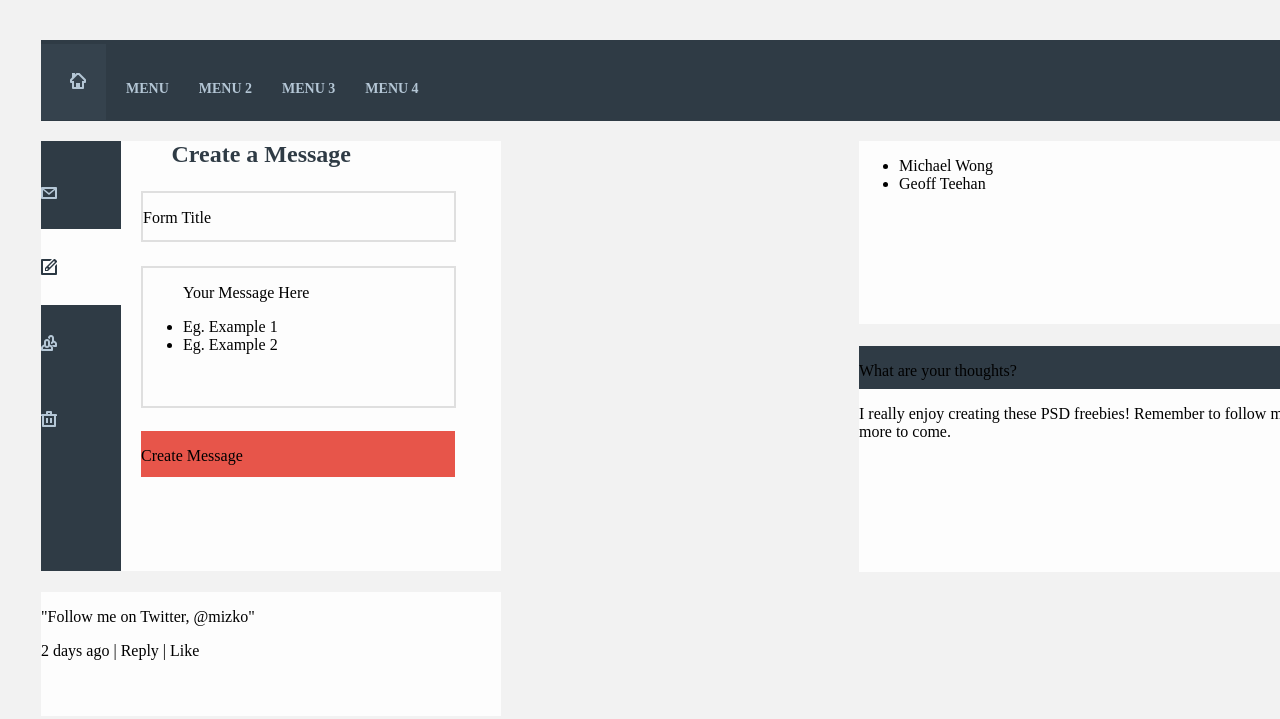
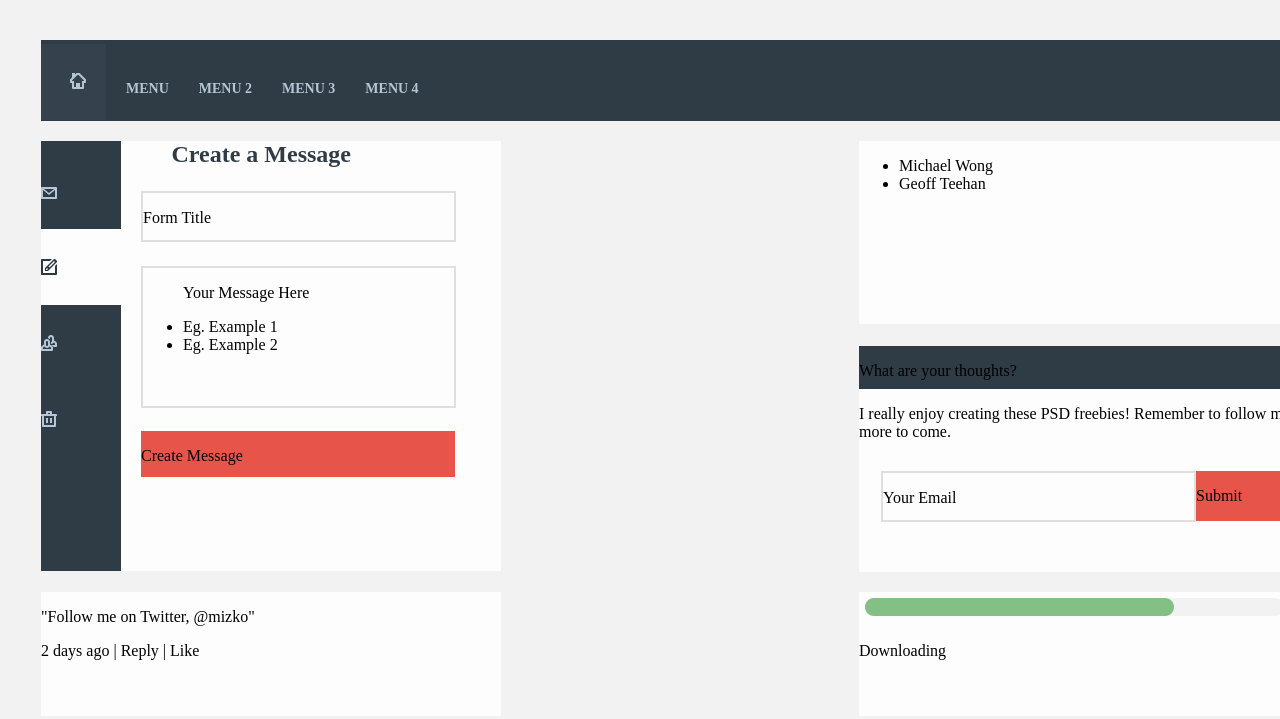
Before and after one commit to Ance92/seconddesign, a plain HTML site: page index.html in a window 1280 px wide. Shown: the top 719 px of the page. Drawn offline with Linux system fonts and the light colour scheme.

Commit message:
download and footer

```diff
--- a/index.html
+++ b/index.html
@@ -19,7 +19,7 @@
     </div>
 
     <!-- Content begin -->
-    <div class="clr"></div>
+
     <div class="cn_resize">
     <div class="content">
       <h2>Create a Message</h2>
@@ -70,8 +70,25 @@
         <p>I really enjoy creating these PSD freebies! Remember to follow me, more to come.</p>
     </div>
 
+    <div class="rg_box">
+        <p>Your Email</p>
+    </div>
+
+    <div class="rg_butt">
+        <p>Submit</p>
+    </div>
+
+    <div class="load">
+        <img src="images/load.png">
+         <p>Downloading</p>
+    </div>
+
     </div>
     </div>
-    <div class="clr"></div>
+
+
+    <div class="footer">
+
+    </div>
 </body>
 </html>
```
